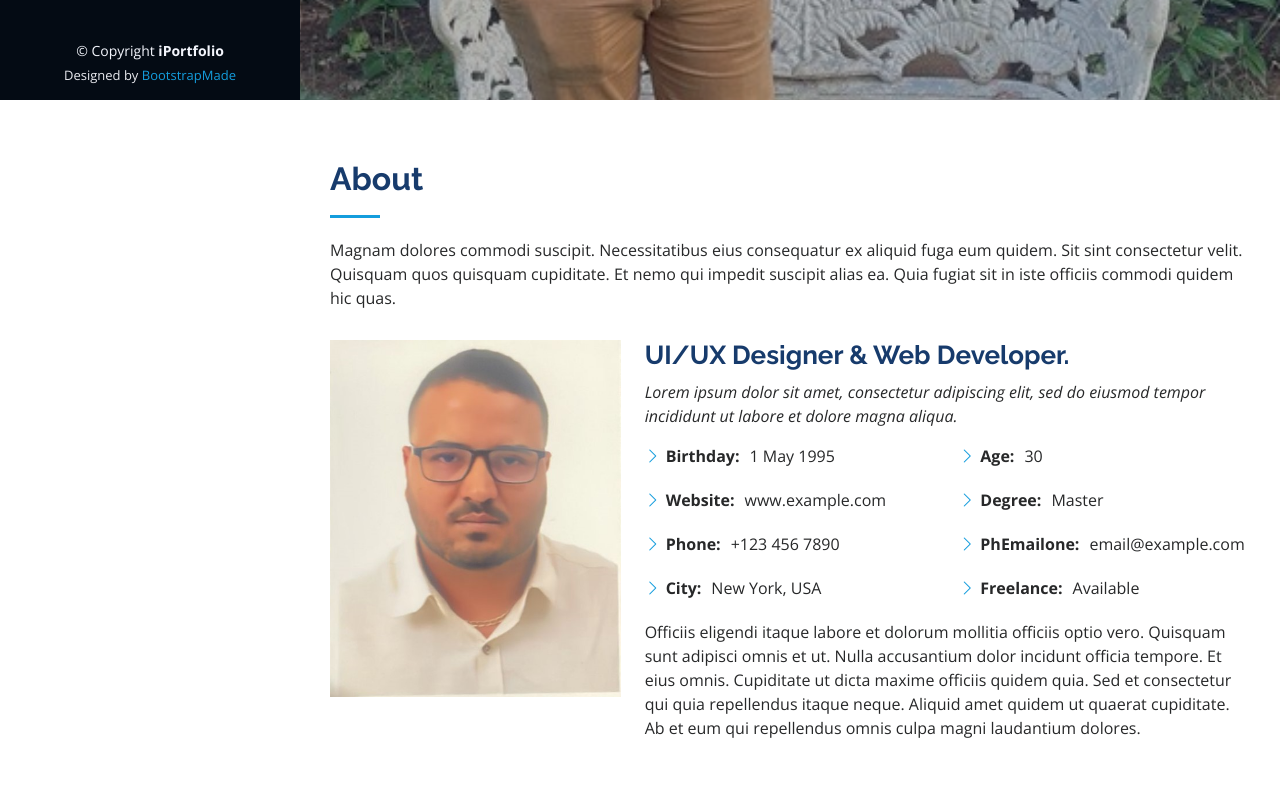
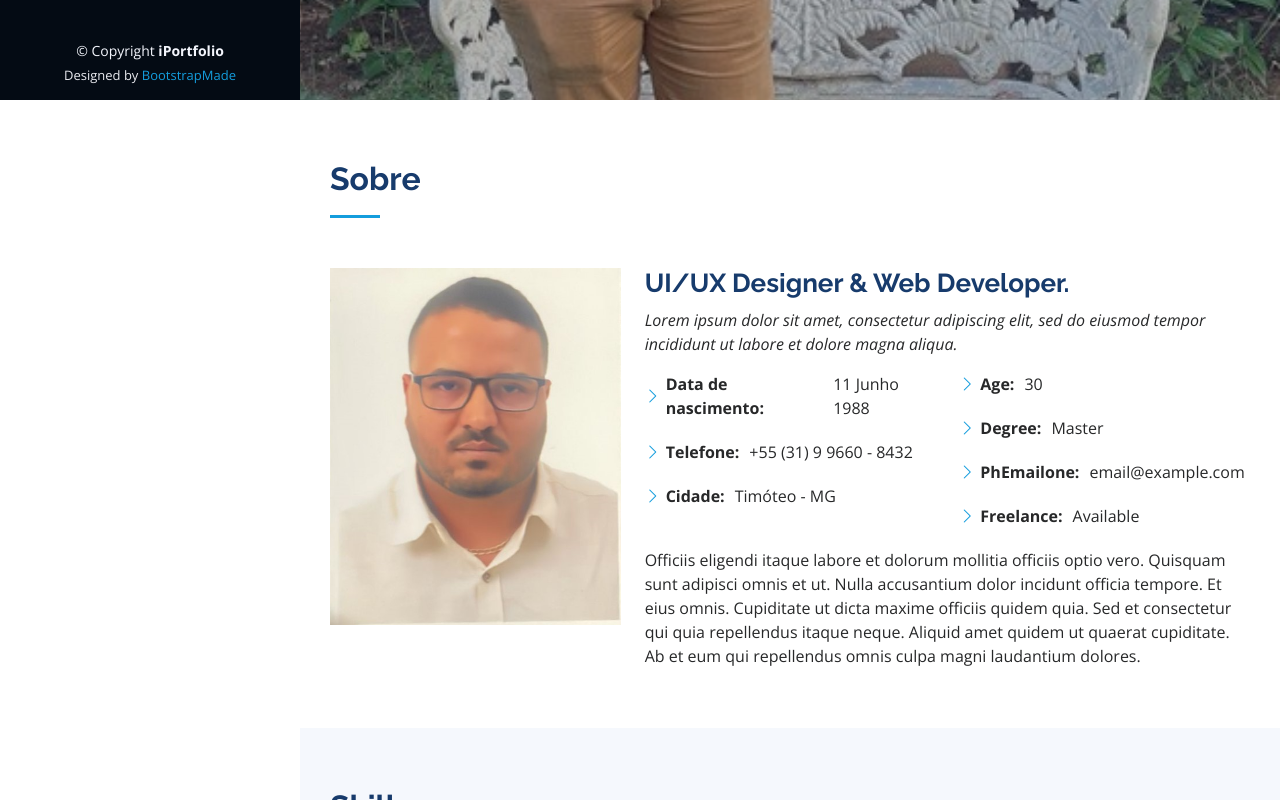
Before and after one commit to ThiagoDiasSC/portifolio, a plain HTML site: page index.html in a window 1280 px wide. Shown: the part 700-1500 px from the top of the page. Drawn offline with nearby package versions, Linux system fonts and the light colour scheme.

Commit message:
Atualização da seção Sobre

```diff
--- a/index.html
+++ b/index.html
@@ -84,8 +84,7 @@
       <div class="container">
 
         <div class="section-title">
-          <h2>About</h2>
-          <p>Magnam dolores commodi suscipit. Necessitatibus eius consequatur ex aliquid fuga eum quidem. Sit sint consectetur velit. Quisquam quos quisquam cupiditate. Et nemo qui impedit suscipit alias ea. Quia fugiat sit in iste officiis commodi quidem hic quas.</p>
+          <h2>Sobre</h2>
         </div>
 
         <div class="row">
@@ -101,10 +100,9 @@
             <div class="row">
               <div class="col-lg-6">
                 <ul>
-                  <li><i class="bi bi-chevron-right"></i> <strong>Birthday:</strong> <span>1 May 1995</span></li>
-                  <li><i class="bi bi-chevron-right"></i> <strong>Website:</strong> <span>www.example.com</span></li>
-                  <li><i class="bi bi-chevron-right"></i> <strong>Phone:</strong> <span>+123 456 7890</span></li>
-                  <li><i class="bi bi-chevron-right"></i> <strong>City:</strong> <span>New York, USA</span></li>
+                  <li><i class="bi bi-chevron-right"></i> <strong>Data de nascimento:</strong> <span>11 Junho 1988</span></li>
+                  <li><i class="bi bi-chevron-right"></i> <strong>Telefone:</strong> <span>+55 (31) 9 9660 - 8432</span></li>
+                  <li><i class="bi bi-chevron-right"></i> <strong>Cidade:</strong> <span>Timóteo - MG</span></li>
                 </ul>
               </div>
               <div class="col-lg-6">
```
